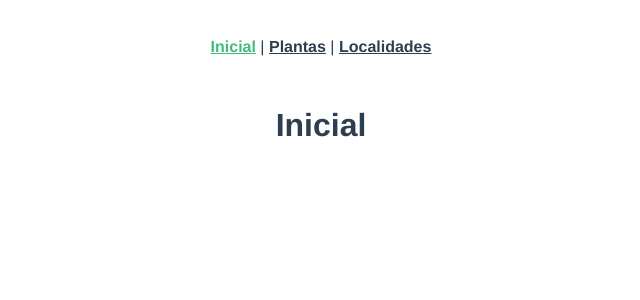
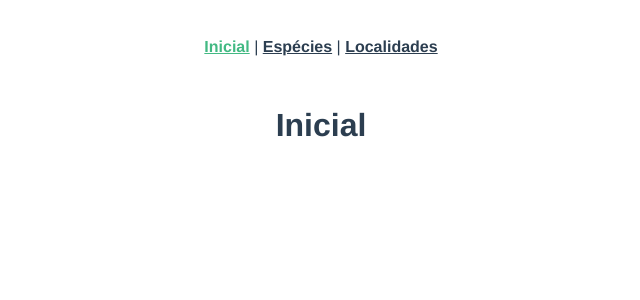
Before and after one commit to RedeMocambos/plantio, a Vue app in the folder front/: page / in a window 1280 px wide. Shown: the top 300 px of the page, without its empty margins (319-959 px from the left). Built offline with nearby package versions, Linux system fonts and the light colour scheme.

Commit message:
[REFACTOR] Front: movendo rotas gerais para rotas dentro dos módulos

```diff
--- a/front/src/App.vue
+++ b/front/src/App.vue
@@ -2,7 +2,7 @@
   <div id="app">
     <div id="nav">
       <router-link to="/">Inicial</router-link> |
-      <router-link to="/plantas">Plantas</router-link> |
+      <router-link to="/especies">Espécies</router-link> |
       <router-link to="/localidades">Localidades</router-link>
     </div>
     <router-view/>
--- /dev/null
+++ b/front/src/modules/especie/Especie.vue
@@ -0,0 +1,11 @@
+<template>
+<div>
+  <h3>Espécies</h3>
+  <router-view></router-view>
+</div>
+</template>
+<script>
+export default {
+    name: 'Especie',
+};
+</script>
--- a/front/src/modules/especie/main.js
+++ b/front/src/modules/especie/main.js
@@ -17,8 +17,8 @@ window.onload = () => {
         router,
         store,
         components: {
-            ListarEspecies,
+            Especie,
         },
-        template: '<ListarEspecies/>',
+        template: '<Especie/>',
     });
 };
--- /dev/null
+++ b/front/src/modules/especie/router.js
@@ -0,0 +1,23 @@
+import Especie from './Especie.vue';
+
+export default [
+    {
+        path: '/especie',
+        name: 'especie',
+        component: Especie,
+        title: 'Especie',
+        redirects: { name: 'listarEspecies' },
+        children: [
+            {
+                path: '/especies',
+                name: 'listarEspecies',
+                component: () => import(/* webpackChunkName: "listar-especies" */ './ListarEspecies.vue'),
+            },
+            {
+                path: '/especie/:id',
+                name: 'visualizarEspecie',
+                component: () => import(/* webpackChunkName: "visualizar-especie" */ './VisualizarEspecie.vue'),
+            },
+        ],
+    },
+];
--- a/front/src/modules/localidade/ListarLocalidades.vue
+++ b/front/src/modules/localidade/ListarLocalidades.vue
@@ -14,7 +14,7 @@
 import { mapActions, mapGetters } from 'vuex';
 
 export default {
-    name: 'Localidades',
+    name: 'ListarLocalidades',
     created() {
         this.buscaLocalidades();
     },
--- /dev/null
+++ b/front/src/modules/localidade/Localidade.vue
@@ -0,0 +1,11 @@
+<template>
+<div>
+  <h3>Localidades</h3>
+  <router-view></router-view>
+</div>
+</template>
+<script>
+export default {
+    name: 'Localidade',
+};
+</script>
--- a/front/src/modules/localidade/main.js
+++ b/front/src/modules/localidade/main.js
@@ -17,8 +17,8 @@ window.onload = () => {
         router,
         store,
         components: {
-            ListarLocalidades,
+            Localidade,
         },
-        template: '<ListarLocalidades/>',
+        template: '<Localidade/>',
     });
 };
--- /dev/null
+++ b/front/src/modules/localidade/router.js
@@ -0,0 +1,23 @@
+import Localidade from './Localidade.vue';
+
+export default [
+    {
+        path: '/localidade',
+        name: 'localidade',
+        component: Localidade,
+        title: 'Localidade',
+        redirects: { name: 'listarLocalidades' },
+        children: [
+            {
+                path: '/localidades',
+                name: 'listarLocalidades',
+                component: () => import(/* webpackChunkName: "listar-localidades" */ './ListarLocalidades.vue'),
+            },
+            {
+                path: '/localidade/:id',
+                name: 'visualizarÇocalidade',
+                component: () => import(/* webpackChunkName: "visualizar-localidade" */ './VisualizarLocalidade.vue'),
+            },
+        ],
+    },
+];
--- a/front/src/router.js
+++ b/front/src/router.js
@@ -1,37 +1,26 @@
 import Vue from 'vue';
 import Router from 'vue-router';
 import Inicial from './views/Inicial.vue';
+import EspecieRoutes from '@/modules/especie/router.js'
+import LocalidadeRoutes from '@/modules/localidade/router.js'
 
 Vue.use(Router);
+
+const baseRoutes = [
+    {
+        path: '/',
+        name: 'Inicial',
+        component: Inicial,
+    },
+];
+
+const routes = baseRoutes.concat(
+    EspecieRoutes,
+    LocalidadeRoutes,
+);
 
 export default new Router({
     mode: 'history',
     base: process.env.BASE_URL,
-    routes: [
-        {
-            path: '/',
-            name: 'Inicial',
-            component: Inicial,
-        },
-        {
-            path: '/plantas',
-            name: 'plantas',
-            component: () => import(/* webpackChunkName: "plantas" */ './views/Plantas.vue'),
-        },
-        {
-            path: '/especie/:id',
-            name: 'especie',
-            component: () => import(/* webpackChunkName: "especie" */ './views/Especie.vue'),
-        },
-        {
-            path: '/localidades',
-            name: 'localidades',
-            component: () => import(/* webpackChunkName: "localidades" */ './views/Localidades.vue'),
-        },
-        {
-            path: '/localidade/:id',
-            name: 'localidade',
-            component: () => import(/* webpackChunkName: "localidade" */ './views/Localidade.vue'),
-        },
-    ],
+    routes
 });
--- a/front/src/views/Especie.vue
+++ /dev/null
@@ -1,16 +0,0 @@
-<template>
-  <div class="especie">
-    <h1>Especie</h1>
-    <VisualizarEspecie></VisualizarEspecie>
-  </div>
-</template>
-<script>
-import VisualizarEspecie from '../modules/especie/VisualizarEspecie.vue';
-
-export default {
-    name: 'Especie',
-    components: {
-        VisualizarEspecie,
-    },
-};
-</script>
--- a/front/src/views/Localidades.vue
+++ /dev/null
@@ -1,17 +0,0 @@
-<template>
-  <div class="localidades">
-    <h1>Localidades</h1>
-    <p>Lista de localidades</p>
-    <ListarLocalidades></ListarLocalidades>
-  </div>
-</template>
-<script>
-import ListarLocalidades from '../modules/localidade/ListarLocalidades.vue';
-
-export default {
-  name: 'Localidades',
-  components: {
-    ListarLocalidades,
-  },
-};
-</script>
--- a/front/src/views/Plantas.vue
+++ /dev/null
@@ -1,17 +0,0 @@
-<template>
-  <div class="plantas">
-    <h1>Plantas</h1>
-    <p>Banco de dados de plantas</p>
-    <ListarEspecies></ListarEspecies>
-  </div>
-</template>
-<script>
-import ListarEspecies from '../modules/especie/ListarEspecies.vue';
-
-export default {
-  name: 'Plantas',
-  components: {
-    ListarEspecies,
-  },
-};
-</script>
```
